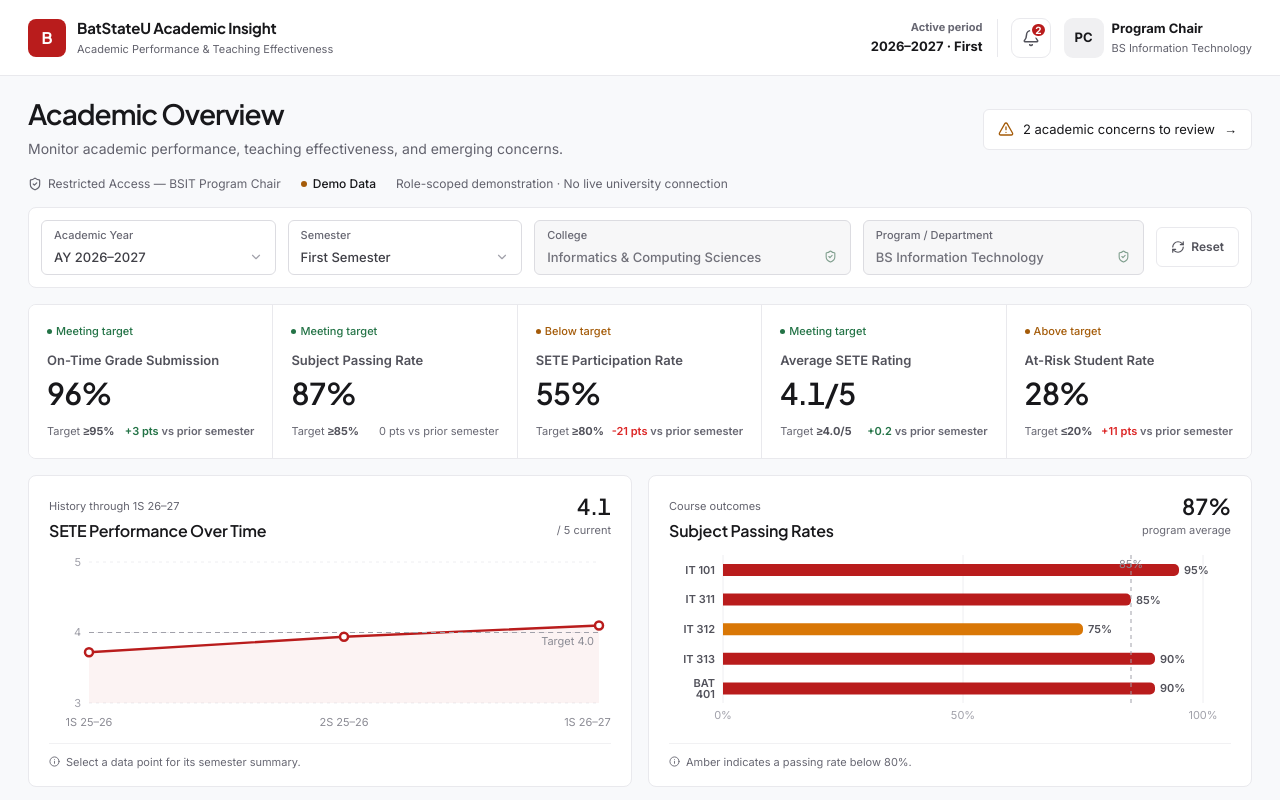
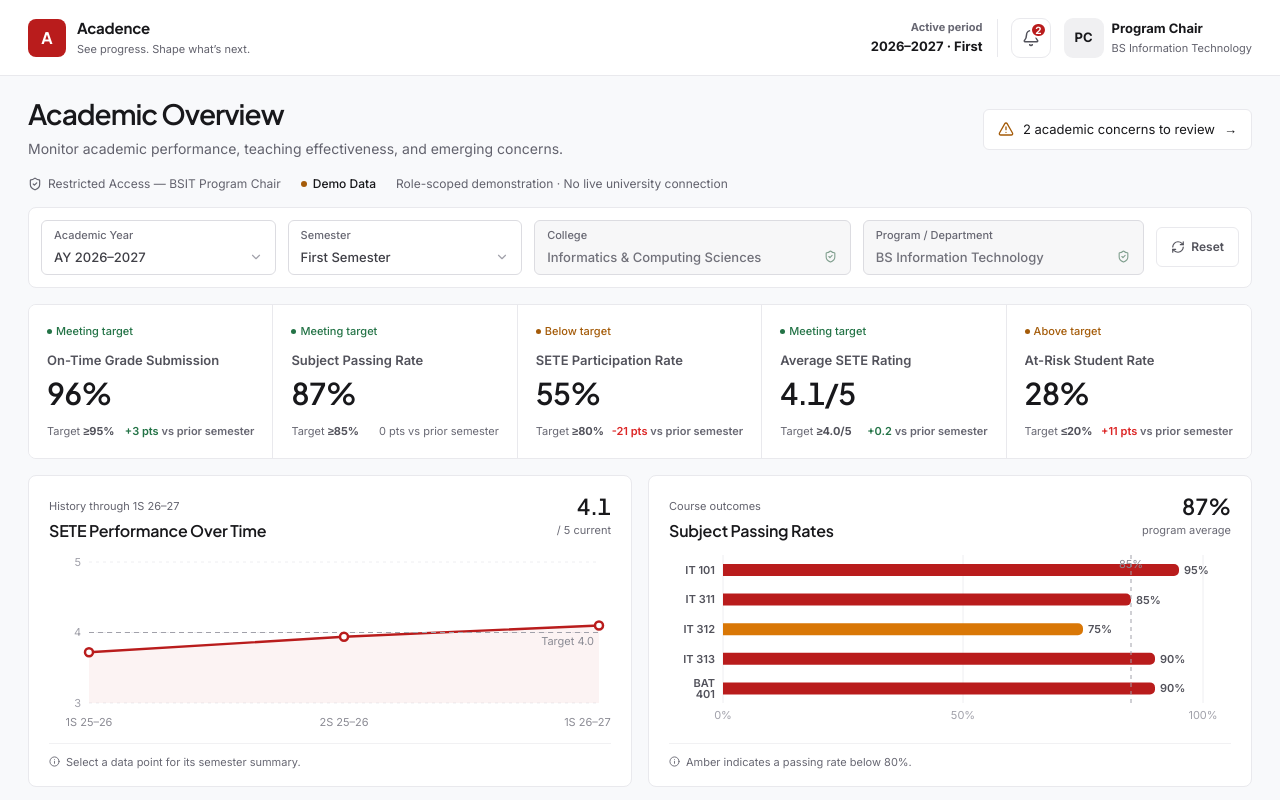
Before and after one commit to JakeEstano/batstateu-academic-insight, a React (Vite) app: page / in a window 1280 px wide. Shown: the top 800 px of the page. Built offline with nearby package versions, Linux system fonts and the light colour scheme.

Commit message:
Rename dashboard to Acadence

```diff
--- a/src/App.tsx
+++ b/src/App.tsx
@@ -617,11 +617,11 @@ function App() {
       <header className="app-header">
         <div className="brand-lockup">
           <span className="brand-mark">
-            <span>B</span>
+            <span>A</span>
           </span>
           <div>
-            <strong>BatStateU Academic Insight</strong>
-            <small>Academic Performance &amp; Teaching Effectiveness</small>
+            <strong>Acadence</strong>
+            <small>See progress. Shape what’s next.</small>
           </div>
         </div>
         <div className="header-actions">
```
